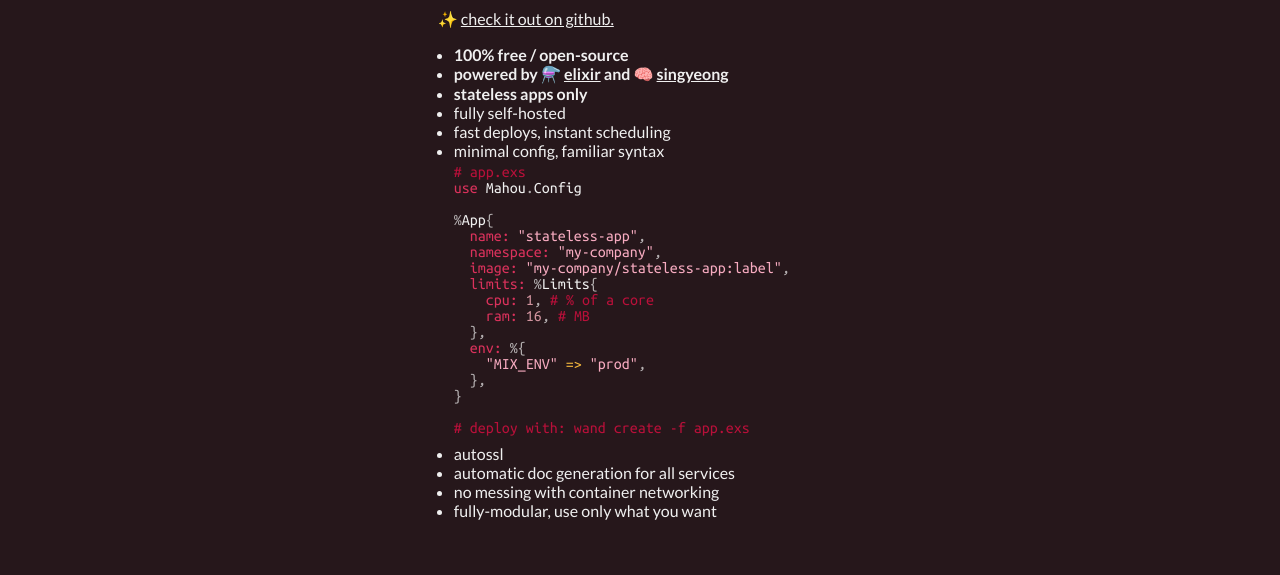
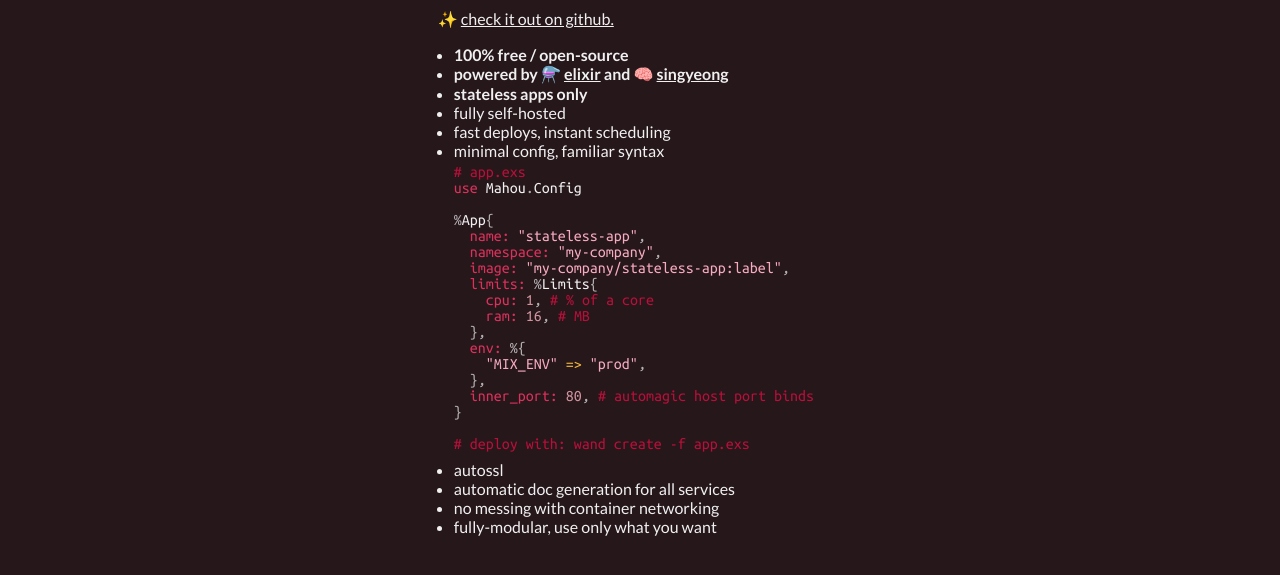
Before and after one commit to queer/mahou, a plain HTML site: page index.html in a window 1280 px wide. Shown: the part 457-1032 px from the top of the page. Drawn offline with nearby package versions, Linux system fonts and the light colour scheme.

Commit message:
inner_port

```diff
--- a/index.html
+++ b/index.html
@@ -219,6 +219,7 @@
   env: %{
     "MIX_ENV" => "prod",
   },
+  inner_port: 80, # automagic host port binds
 }
 
 # deploy with: wand create -f app.exs
```
